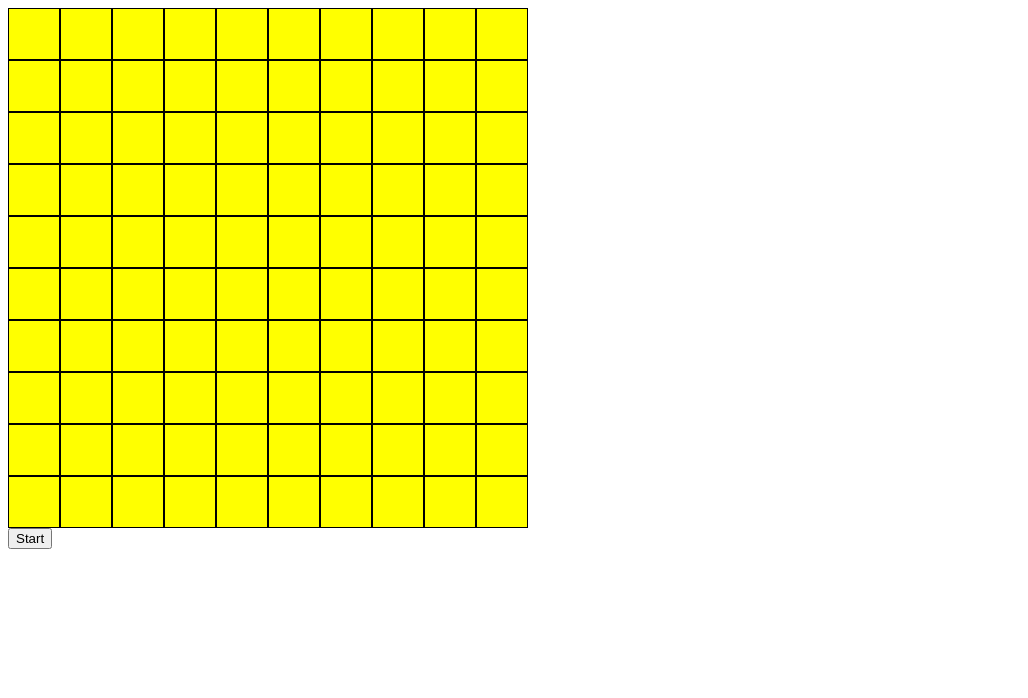
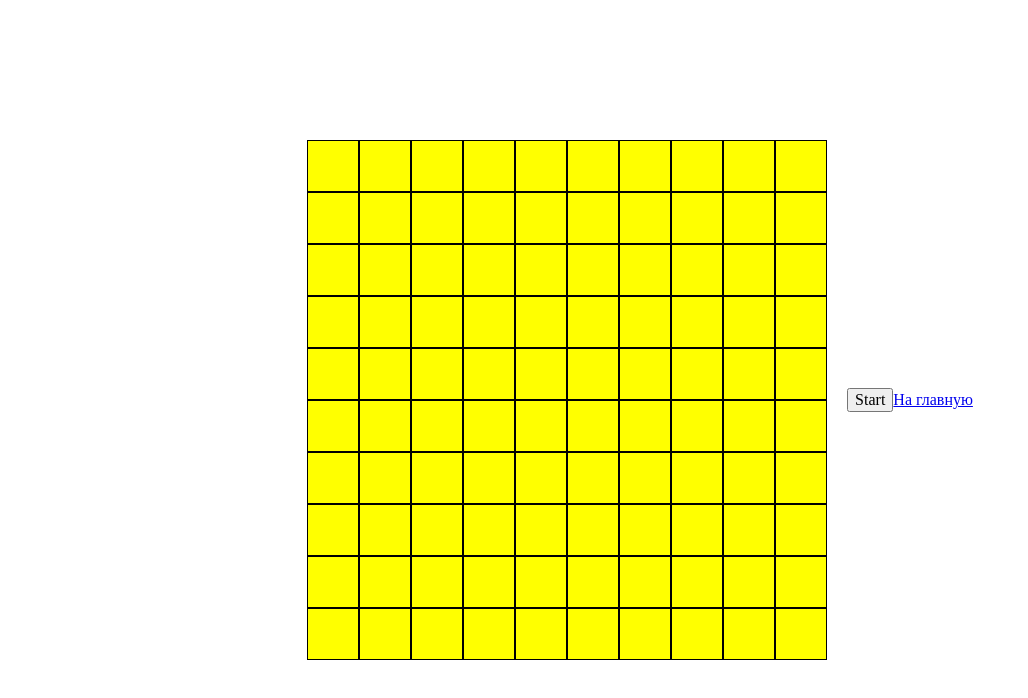
Before and after one commit to 7mirnoff/samples, a React (Vite) app: page /snake in a window 1280 px wide. Shown: the top 698 px of the page, without its empty margins (0-1028 px from the left). Built offline with nearby package versions, Linux system fonts and the light colour scheme.

Commit message:
Add scss and centering

```diff
--- a/package.json
+++ b/package.json
@@ -9,6 +9,7 @@
     "preview": "vite preview"
   },
   "dependencies": {
+    "normalize.css": "^8.0.1",
     "react": "^18.2.0",
     "react-dom": "^18.2.0",
     "react-router-dom": "^6.8.2",
@@ -31,6 +32,7 @@
     "eslint-plugin-react": "^7.31.1",
     "eslint-plugin-react-hooks": "^4.6.0",
     "prettier": "2.8.4",
+    "sass": "^1.58.3",
     "typescript": "^4.9.3",
     "vite": "^4.1.0"
   }
--- a/src/samples/snake/components/game.tsx
+++ b/src/samples/snake/components/game.tsx
@@ -1,5 +1,6 @@
 import React, { PropsWithChildren, useContext, useEffect } from 'react'
 import { useInterval, useKey } from 'react-use'
+import { Link } from 'react-router-dom'
 import { SnakeGameContext } from '../context'
 import { Direction } from '../impl/utils'
 
@@ -36,11 +37,14 @@ export const Game: React.FC<PropsWithChildren> = ({ children }) => {
   }
 
   return (
-    <div>
+    <div style={{ width: '100vw', height: '100vh', display: 'flex', justifyContent: 'center', alignItems: 'center' }}>
       {children}
-      <button onClick={onButtonStartClick} type="button">
+      <button onClick={onButtonStartClick} type="button" style={{ marginLeft: '20px' }}>
         Start
       </button>
+      <Link to="/" role="button">
+        На главную
+      </Link>
     </div>
   )
 }
--- a/src/samples/snake/root.tsx
+++ b/src/samples/snake/root.tsx
@@ -1,4 +1,6 @@
 import React from 'react'
+import 'normalize.css'
+
 import SnakeGameProvider from './context/snake-game-provider'
 import { Grid } from './components'
 import { Game } from './components/game'
```
Also changed, not shown: 1 other file (tests, documents, lock files or other folders).
